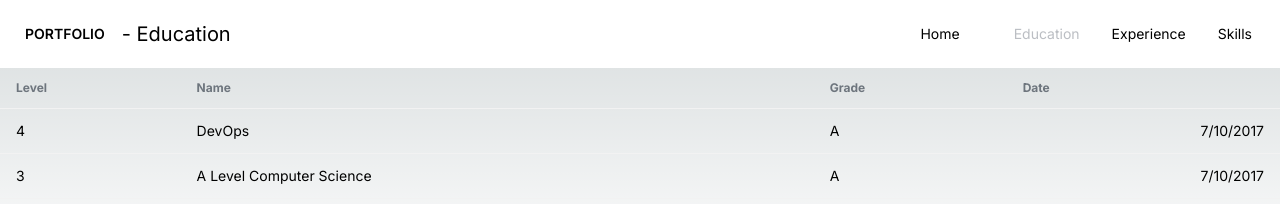
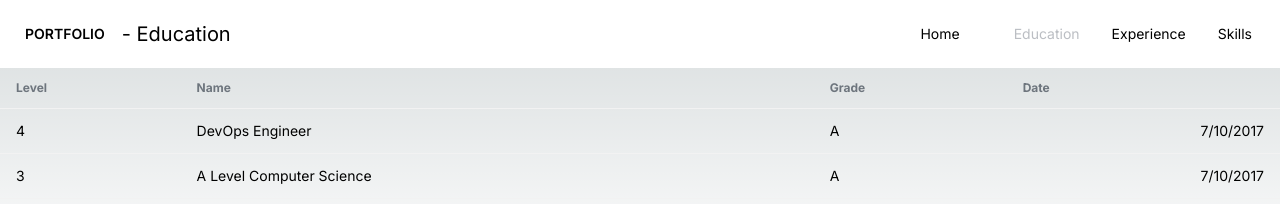
Before and after one commit to TomBebb/tomb-portfolio, a Next.js app: page /education in a window 1280 px wide. Shown: the top 204 px of the page. Built offline with nearby package versions, Linux system fonts and the light colour scheme; some icons are missing.

Commit message:
Fix table header align

```diff
--- a/src/app/education/page.tsx
+++ b/src/app/education/page.tsx
@@ -31,7 +31,7 @@ const qualificationCols: AutoTableColumn<Qualification>[] = [
 
 const qualifications: Qualification[] = [
     {
-        name: "DevOps ",
+        name: "DevOps Engineer",
         level: 4,
         grade: "A",
         date: new Date(2017, 6, 10)
```
